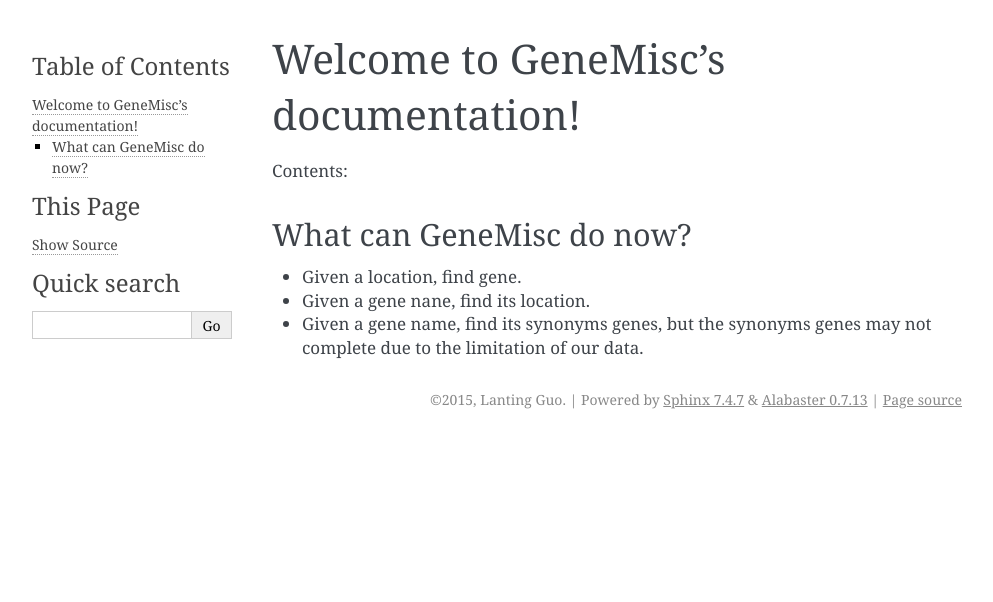
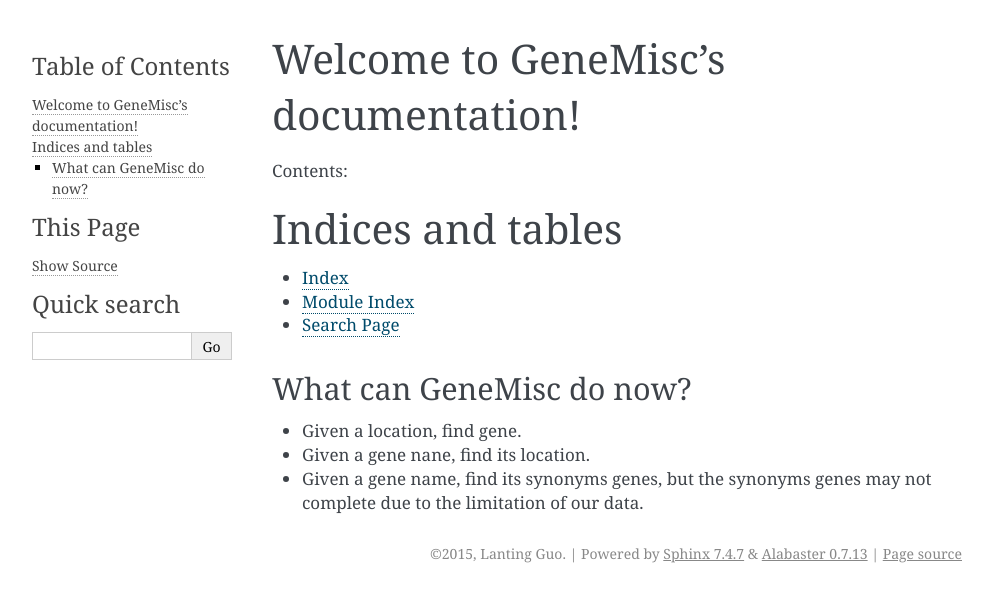
Before and after one commit to zhmz90/GeneMisc.jl, a Sphinx documentation site: the page built from docs/index.rst, in a window 1280 px wide. Shown: the top 602 px of the page, without its empty margins (148-1141 px from the left). Built offline with Sphinx 7.4.7, drawn with Linux system fonts in a browser that asks for light colours.

Commit message:
Revert "comment out indics"
This reverts commit 88d78d301cd99f8f3ca266da8e7cf89c9afe1ed2.

```diff
--- a/docs/index.rst
+++ b/docs/index.rst
@@ -13,11 +13,12 @@
 
 
 
-.. Indices and tables
-   ==================
-..   * :ref:`genindex`
-..     * :ref:`modindex`
-..       * :ref:`search`
+Indices and tables
+==================
+
+* :ref:`genindex`
+* :ref:`modindex`
+* :ref:`search`
 
 What can GeneMisc do now?
 -------------------------
```
